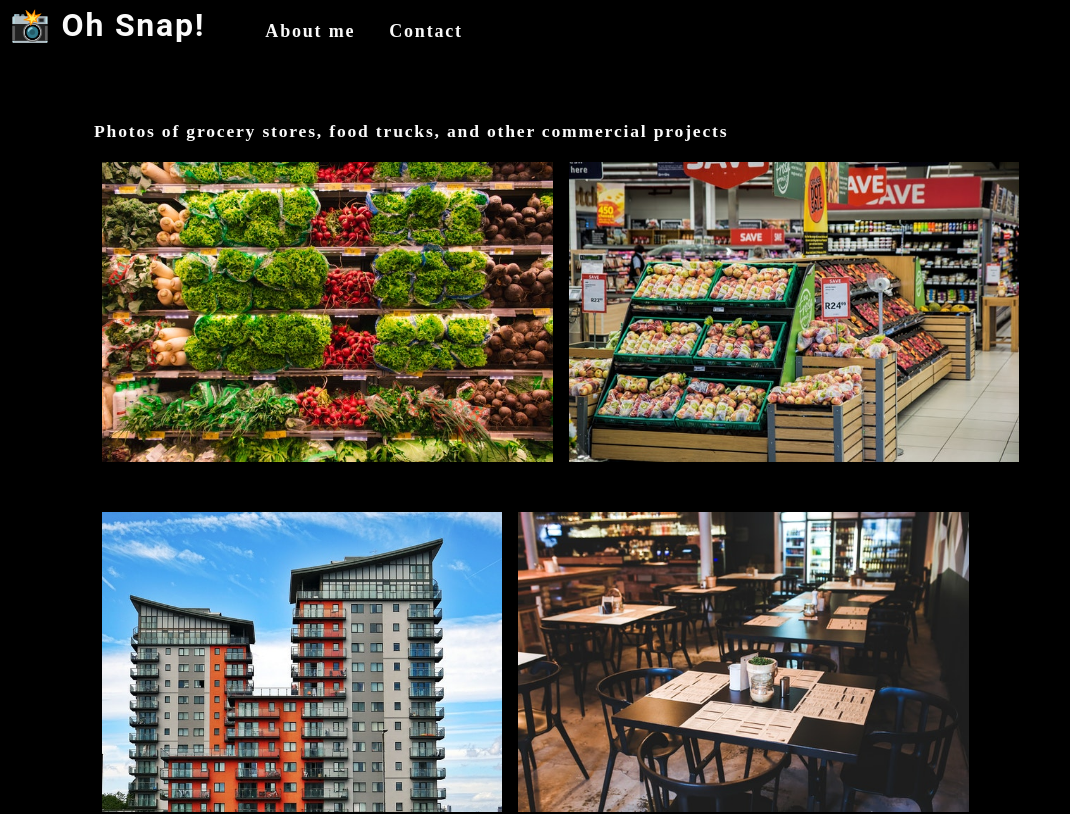
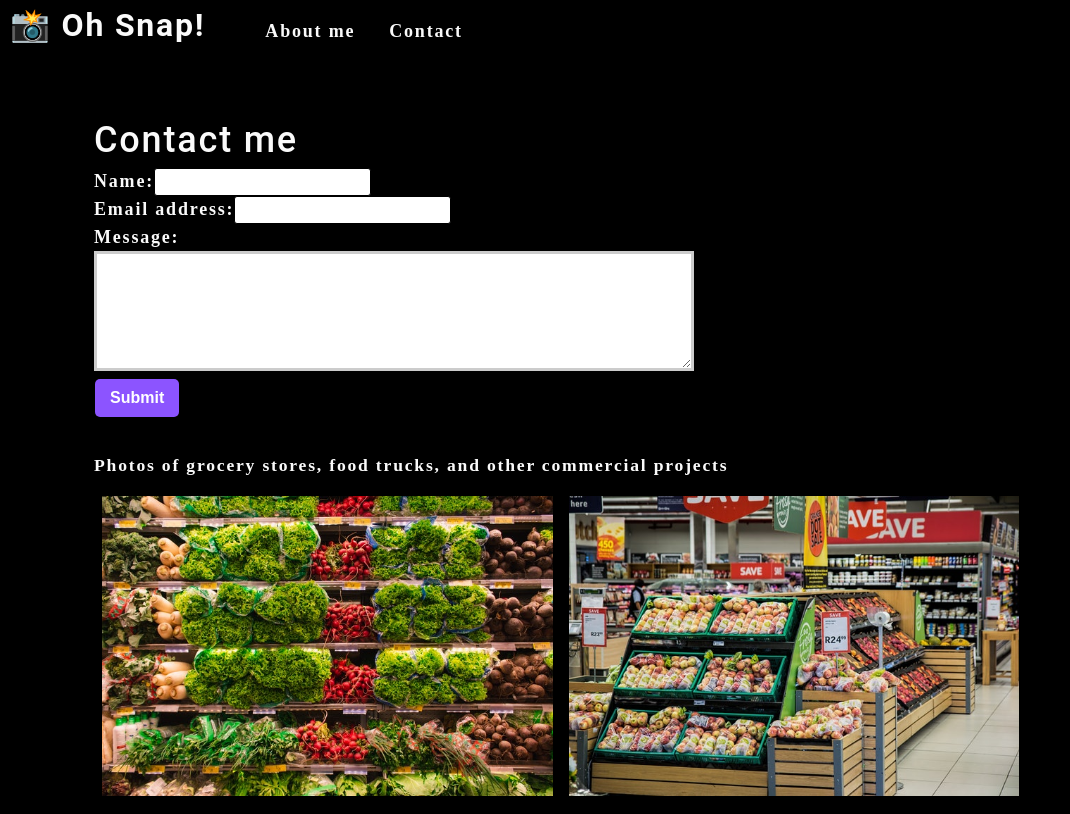
Before and after one commit to MarilynPapadopoulos/photo-port, a React (Create React App) app: page / in a window 1280 px wide. Shown: the top 814 px of the page, without its empty margins (0-1070 px from the left). Built offline with nearby package versions, Linux system fonts and the light colour scheme.

Commit message:
added contact form JSX

```diff
--- a/src/App.js
+++ b/src/App.js
@@ -2,6 +2,7 @@
 import About from './components/About';
 import Nav from './components/Nav';
 import Gallery from './components/Gallery';
+import ContactForm from './components/Contacts';
 
 function App() {
   const [categories] = useState([
@@ -23,7 +24,8 @@
         currentCategory={currentCategory}
       ></Nav>
       <main>
-      <Gallery currentCategory={currentCategory}></Gallery>
+        <ContactForm></ContactForm>
+        <Gallery currentCategory={currentCategory}></Gallery>
         <About></About>
       </main>
     </div>
--- /dev/null
+++ b/src/components/Contacts/index.js
@@ -0,0 +1,27 @@
+import React from 'react';
+
+function ContactForm() {
+
+    return (
+        <section>
+          <h1>Contact me</h1>
+          <form id="contact-form">
+            <div>
+                <label htmlFor="name">Name:</label>
+                <input type="text" name="name" />
+                </div>
+                <div>
+                <label htmlFor="email">Email address:</label>
+                <input type="email" name="email" />
+                </div>
+                <div>
+                <label htmlFor="message">Message:</label>
+                <textarea name="message" rows="5"  />
+            </div>
+            <button type="submit">Submit</button>
+          </form>
+        </section>
+      )
+    }
+
+    export default ContactForm;
```
